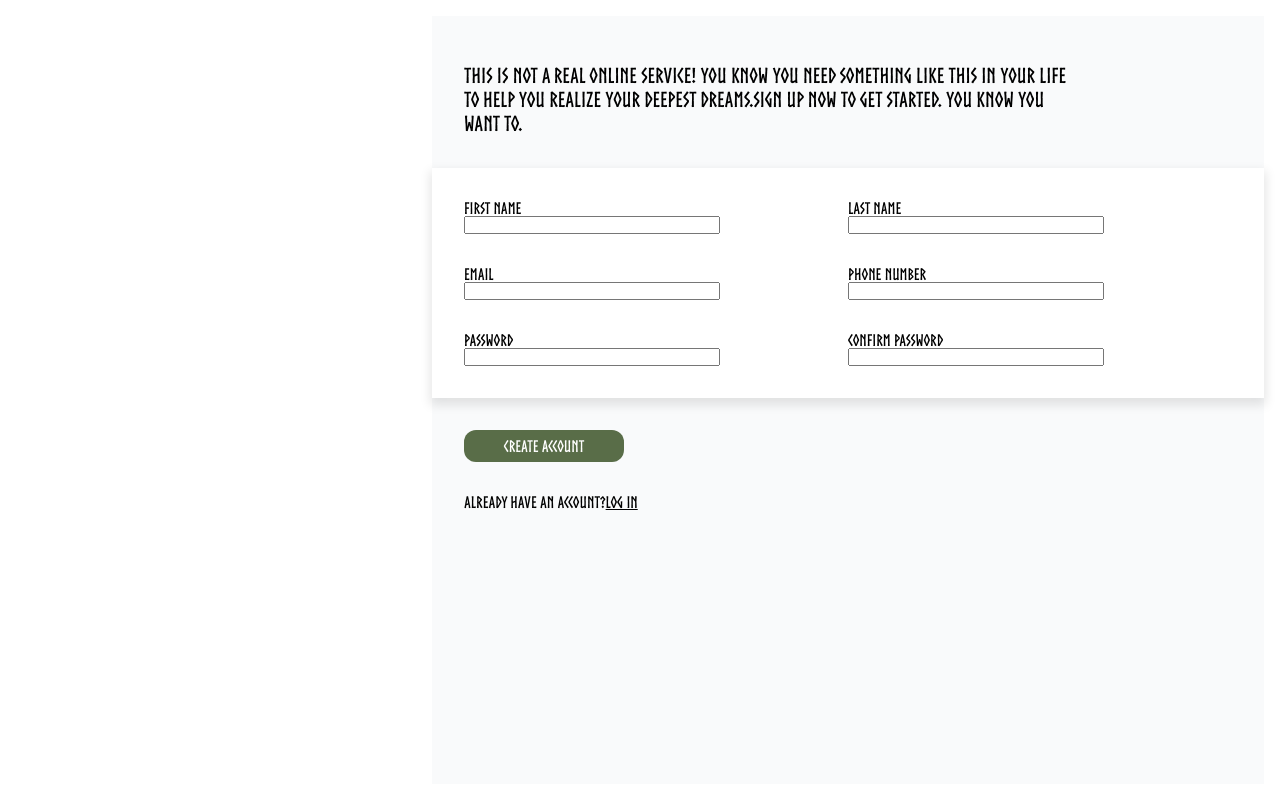
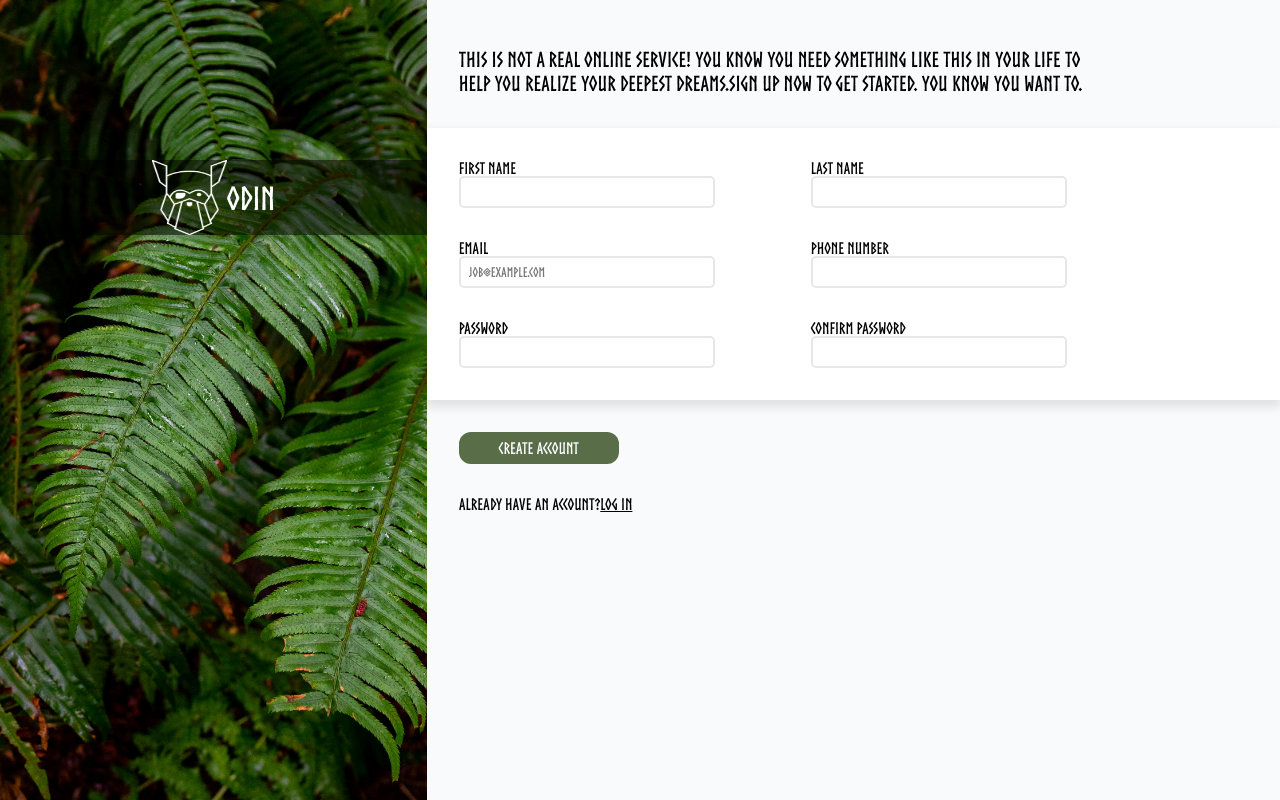
Before and after one commit to Salinger2333/Sign-up-Form, a plain HTML site: page index.html in a window 1280 px wide. Drawn offline with Linux system fonts and the light colour scheme; files whose address does not match are found by name.

Commit message:
finish all style and validation rules

```diff
--- a/index.html
+++ b/index.html
@@ -11,11 +11,12 @@
 <body>
     <div class="container">
         <div class="pics">
-            <!-- <div class="abstract-head"> <img src="./static/images/abstract-head.png" alt="">
-            </div> -->
-            <!-- <div class="logo">
+            <div class="bg-img"> <img src="./static/images/halie-west-25xggax4bSA-unsplash.jpg" alt="">
+            </div>
+            <div class="logo">
                 <img src="./static/images/odin-lined.png" alt="odin logo">
-            </div> -->
+                <h1>ODIN</h1>
+            </div>
         </div>
         <div class="form">
             <div class="form-title">This is not a real online service! You know you need something like this in your
@@ -23,53 +24,56 @@
                 to
                 help you realize your deepest dreams.Sign up now to get started.
                 You know you want to.</div>
-            <form action="" method="post" class="form-body">
+            <form action="" method="post">
+                <div class="form-body">
                     <div class="form-row">
                         <div class="form-control">
                             <label for="first-name">FIRST NAME</label>
-                        <input type="text" name="first-name" id="first-name">
+                            <input type="text" name="first-name" id="first-name" required placeholder=""
+                                pattern="^([A-Z][A-Za-z ,.'`-]{3,30})$">
                         </div>
-
                         <div class="form-control">
                             <label for="last-name">LAST NAME</label>
-                        <input type="text" name="last-name" id="last-name">
-
+                            <input type="text" name="last-name" id="last-name" required placeholder=""
+                                pattern="^([A-Z][A-Za-z ,.'`-]{3,30})$">
                         </div>
                     </div>
                     <div class="form-row">
                         <div class="form-control">
                             <label for="mail">EMAIL</label>
-                        <input type="email" name="mail" id="mail">
+                            <input type="email" name="mail" id="mail" required placeholder="job@example.com"
+                                pattern="^((?!\.)[\w\-_.]*[^.])(@\w+)(\.\w+(\.\w+)?[^.\W])$">
                         </div>
                         <div class="form-control">
                             <label for="phone-number">PHONE NUMBER</label>
-                        <input type="number" name="phone-number" id="phone-number">
+                            <input type="tel" name="phone-number" id="phone-number" required placeholder=""
+                                pattern="(?:([+]\d{1,4})[-.\s]?)?(?:[(](\d{1,3})[)][-.\s]?)?(\d{1,4})[-.\s]?(\d{1,4})[-.\s]?(\d{1,9})">
                         </div>
                     </div>
                     <div class="form-row">
                         <div class="form-control">
                             <label for="password">PASSWORD</label>
-                        <input type="password" name="password" id="password">
-
+                            <input type="password" name="password" id="password" required placeholder=""
+                                pattern="^(?=.*\d)(?=.*[A-Z])(?=.*[a-z])(?=.*[^\w\d\s:])([^\s]){8,16}$">
                         </div>
                         <div class="form-control">
                             <label for="confirm-psw">CONFIRM PASSWORD</label>
-                        <input type="text" name="confirm-psw" id="confirm-psw">
-
+                            <input type="password" name="confirm-psw" id="confirm-psw" required placeholder=""
+                                pattern="^(?=.*\d)(?=.*[A-Z])(?=.*[a-z])(?=.*[^\w\d\s:])([^\s]){8,16}$">
                         </div>
                     </div>
-
-
-
-            </form>
+                </div>
                 <div class="form-footer">
-                <button type="button">Create Account</button>
+                    <button type="submit">Create Account</button>
 
                     <div class="footer">
                         Already have an account?<a href="">Log in</a>
                     </div>
                 </div>
+            </form>
         </div>
+
+
     </div>
 </body>
 
--- a/style.css
+++ b/style.css
@@ -18,18 +18,51 @@
 
 .container {
     display: flex;
-    /* background-image: url(./static//images/abstract-head.png); */
     background-size: contain;
     background-position: center center;
-    padding: 1rem;
+    /* padding: 1rem; */
     width: 100vw;
     height: 100vh;
+    overflow: hidden;
 }
 
 .pics {
     flex: 1 1 0;
     min-width: 0;
+    position: relative;
 
+}
+
+.bg-img {
+    width: 100%;
+    height: 100%;
+}
+
+.bg-img img {
+    width: 100%;
+    height: 100%;
+    object-fit: cover;
+    z-index: -1;
+}
+
+.pics .logo {
+    position: absolute;
+    top: 20%;
+    display: flex;
+    width: 100%;
+    background-color: rgba(0, 0, 0, 0.5);
+    justify-content: center;
+    align-items: center;
+
+    & h1 {
+        color: white;
+
+    }
+
+    & img {
+        width: 75px;
+        height: 75px;
+    }
 }
 
 .form {
@@ -37,7 +70,6 @@
     min-width: 0;
     display: flex;
     flex-flow: column nowrap;
-
     background-color: #F9FAFB;
 }
 
@@ -61,7 +93,7 @@
     display: flex;
     flex-wrap: wrap;
     justify-content: flex-start;
-    gap: 8rem;
+    gap: 6rem;
     padding-bottom: 2rem;
     width: 100%;
 }
@@ -74,7 +106,28 @@
 }
 
 .form-control input {
+    appearance: none;
     width: 16rem;
+    height: 2rem;
+    border: 2px #E5E7EB solid;
+    border-radius: 5px;
+    padding-left: 0.5rem;
+}
+
+.form-control input:valid {
+    border: #85E89D 2px solid;
+}
+
+.form-control input:invalid:not(:placeholder-shown) {
+    border: red 2px solid;
+    box-shadow: 0 0 5px rgba(212, 101, 101, 0.5);
+}
+
+.form-control input:focus,
+.form-control input:focus-visible {
+    outline: none;
+    border: #6485E1 2px solid;
+    box-shadow: 0 0 5px rgba(100, 133, 225, 0.5);
 }
 
 .form-footer {
@@ -87,6 +140,7 @@
 
 .form-footer button {
     font-size: 1rem;
+    font-weight: bold;
     color: white;
     padding: 0.5rem 1rem;
     background-color: #596D48;
```
Also changed, not shown: static/images/halie-west-25xggax4bSA-unsplash.jpg (added). Lines whose indentation alone changed are shown as unchanged.
